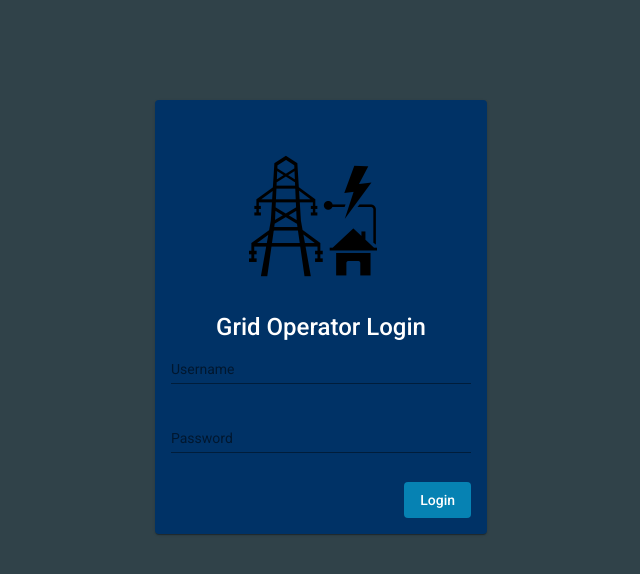
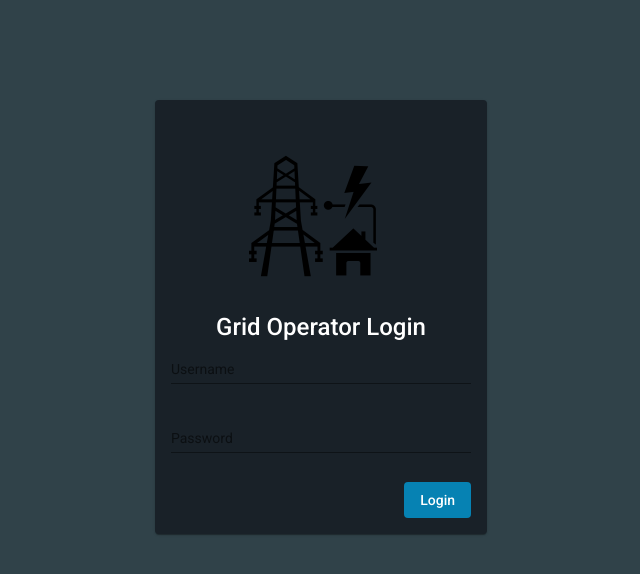
Before and after one commit to Titan-OMS/oms-ui, an Angular app: page /login in a window 1280 px wide. Shown: the top 574 px of the page, without its empty margins (319-959 px from the left). Built offline with nearby package versions, Linux system fonts and the light colour scheme.

Commit message:
Added login page

```diff
--- a/src/app/app-routing.module.ts
+++ b/src/app/app-routing.module.ts
@@ -1,12 +1,14 @@
 import { NgModule } from '@angular/core';
 import { Routes, RouterModule } from '@angular/router';
 import {LoginComponent} from './components/login/login.component';
+import {LoginGuard} from './utils/login.guard';
+import {AppComponent} from './app.component';
 
 const routes: Routes = [
   {
     path: '',
-    redirectTo: 'login',
-    pathMatch: 'full'
+    component: AppComponent,
+    canActivate: [LoginGuard]
   },
   {
     path: 'login',
--- a/src/app/components/login/login.component.scss
+++ b/src/app/components/login/login.component.scss
@@ -20,7 +20,7 @@ mat-card-content {
 }
 
 mat-card {
-  background: #003266;
+  background: #192128;
 }
 
 .error {
--- /dev/null
+++ b/src/app/utils/login.guard.ts
@@ -0,0 +1,20 @@
+import {Injectable} from '@angular/core';
+import {ActivatedRouteSnapshot, CanActivate, Router, RouterStateSnapshot, UrlTree} from '@angular/router';
+import {Observable} from 'rxjs';
+
+@Injectable(
+  {
+    providedIn: 'root'
+  }
+)
+export class LoginGuard implements CanActivate {
+  constructor(private router: Router) {}
+
+  canActivate(
+    route: ActivatedRouteSnapshot,
+    state: RouterStateSnapshot
+  ): Observable<boolean|UrlTree>|Promise<boolean|UrlTree>|boolean|UrlTree {
+    this.router.navigate(['/login']);
+    return false;
+  }
+}
```
Also changed, not shown: 1 other file (tests, documents, lock files or other folders).
